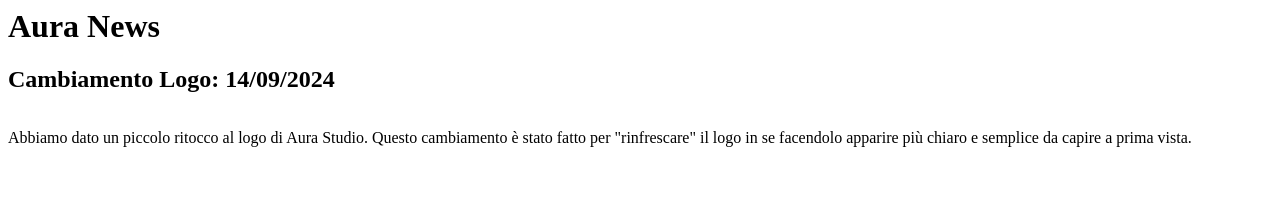
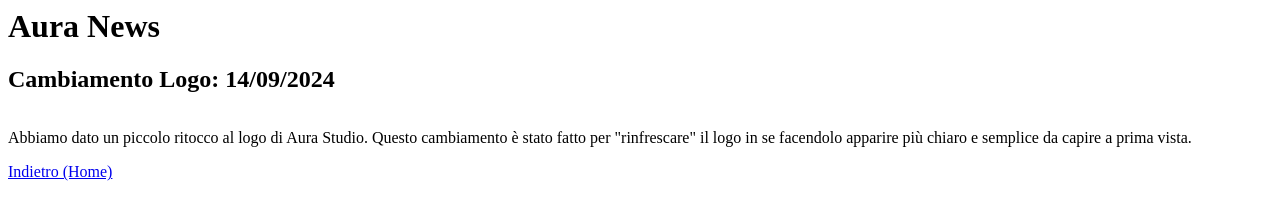
Before and after one commit to madebyanto/news.aura.io, a plain HTML site: page cambiamento_logo_14_09_2024.html in a window 1280 px wide. Drawn offline with Linux system fonts and the light colour scheme.

Commit message:
Update cambiamento_logo_14_09_2024.html

```diff
--- a/cambiamento_logo_14_09_2024.html
+++ b/cambiamento_logo_14_09_2024.html
@@ -3,4 +3,5 @@
   <h2>Cambiamento Logo: 14/09/2024</h2>
   <img src="">
   <p>Abbiamo dato un piccolo ritocco al logo di Aura Studio. Questo cambiamento è stato fatto per "rinfrescare" il logo in se facendolo apparire più chiaro e semplice da capire a prima vista.</p>
+  <a href="index.html">Indietro (Home)</a>
 </html>
```
